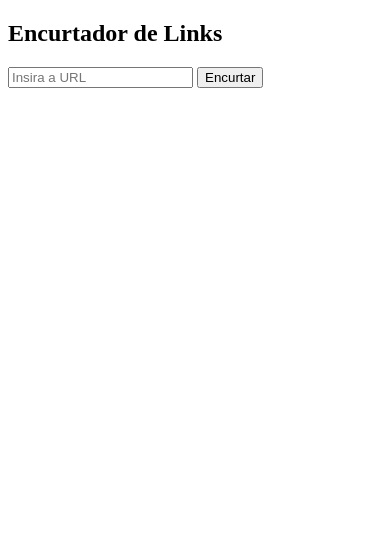
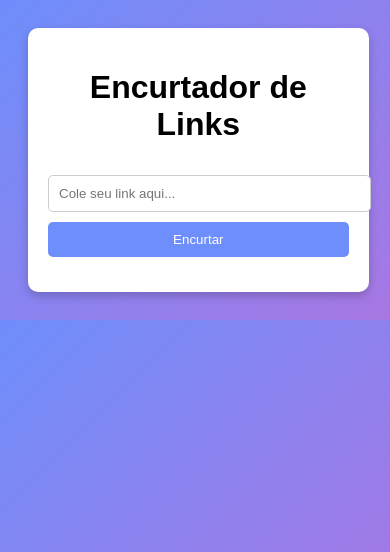
Before and after one commit to rmouradev/EncurtadorURL, a Flask app: page / in a window 390 px wide. Shown: the top 552 px of the page. Run offline with Flask 3, Linux system fonts and the light colour scheme.

Commit message:
Add files via upload

```diff
--- a/app.py
+++ b/app.py
@@ -1,45 +1,69 @@
-from flask import Flask, request, redirect, render_template
-from flask_sqlalchemy import SQLAlchemy
-import string, random
+from flask import Flask, request, jsonify, render_template, redirect
+import sqlite3
+import hashlib
 
 app = Flask(__name__)
-app.config['SQLALCHEMY_DATABASE_URI'] = 'sqlite:///urls.db'
-db = SQLAlchemy(app)
 
-class URL(db.Model):
-    id = db.Column(db.Integer, primary_key=True)
-    original_url = db.Column(db.String(500), nullable=False)
-    short_url = db.Column(db.String(10), unique=True, nullable=False)
+# Criar o banco de dados e a tabela se não existir
+def criar_tabela():
+    conexao = sqlite3.connect("database.db")
+    cursor = conexao.cursor()
+    cursor.execute('''CREATE TABLE IF NOT EXISTS links (
+                        id INTEGER PRIMARY KEY AUTOINCREMENT,
+                        url_original TEXT NOT NULL,
+                        url_encurtada TEXT NOT NULL)''')
+    conexao.commit()
+    conexao.close()
 
-def generate_short_url():
-    chars = string.ascii_letters + string.digits
-    return ''.join(random.choices(chars, k=6))
+criar_tabela()  # Garante que a tabela existe
 
-@app.route('/', methods=['GET', 'POST'])
+# Função para encurtar o link gerando um hash curto
+def gerar_encurtado(url):
+    hash_obj = hashlib.md5(url.encode())  # Gerando um hash MD5
+    return hash_obj.hexdigest()[:6]  # Pegando os primeiros 6 caracteres
+
+# Rota principal (renderiza o frontend)
+@app.route('/')
 def index():
-    if request.method == 'POST':
-        original_url = request.form['url']
-        short_url = generate_short_url()
+    return render_template("index.html")
 
-        while URL.query.filter_by(short_url=short_url).first():
-            short_url = generate_short_url()
+# API para encurtar link
+@app.route('/encurtar', methods=['POST'])
+def encurtar():
+    data = request.json
+    url_original = data.get("url")
 
-        new_url = URL(original_url=original_url, short_url=short_url)
-        db.session.add(new_url)
-        db.session.commit()
+    if not url_original:
+        return jsonify({"erro": "Nenhuma URL fornecida"}), 400
 
-        return f"URL encurtada: {request.host}/{short_url}"
+    url_encurtada = gerar_encurtado(url_original)
 
-    return render_template('index.html')
+    # Captura o domínio atual do site automaticamente
+    dominio_atual = request.host_url  # Exemplo: "https://meusite.com/"
+    link_final = f"{dominio_atual}{url_encurtada}"  # Cria o link encurtado correto
 
-@app.route('/<short_url>')
-def redirect_to_url(short_url):
-    url_entry = URL.query.filter_by(short_url=short_url).first()
-    if url_entry:
-        return redirect(url_entry.original_url)
-    return "URL não encontrada", 404
+    # Salvar no banco SQLite
+    conexao = sqlite3.connect("database.db")
+    cursor = conexao.cursor()
+    cursor.execute("INSERT INTO links (url_original, url_encurtada) VALUES (?, ?)", (url_original, link_final))
+    conexao.commit()
+    conexao.close()
+
+    return jsonify({"link_encurtado": link_final})
+
+# Redirecionamento ao acessar um link encurtado
+@app.route('/<codigo>')
+def redirecionar(codigo):
+    conexao = sqlite3.connect("database.db")
+    cursor = conexao.cursor()
+    cursor.execute("SELECT url_original FROM links WHERE url_encurtada LIKE ?", (f"%/{codigo}",))
+    resultado = cursor.fetchone()
+    conexao.close()
+
+    if resultado:
+        return redirect(resultado[0])  # Redireciona para o link original
+    else:
+        return "Link não encontrado", 404
 
 if __name__ == '__main__':
-    with app.app_context():
-        db.create_all()
-    app.run(debug=True)
+    app.run(host='0.0.0.0', port=5000, debug=True)
--- /dev/null
+++ b/static/script.js
@@ -0,0 +1,29 @@
+async function encurtarLink() {
+    let url = document.getElementById("url").value;
+
+    if (url.trim() === "") {
+        alert("Por favor, insira um link válido!");
+        return;
+    }
+
+    try {
+        let response = await fetch("/encurtar", {
+            method: "POST",
+            headers: { "Content-Type": "application/json" },
+            body: JSON.stringify({ url: url })
+        });
+
+        let data = await response.json();
+
+        if (response.ok) {
+            document.getElementById("resultado").innerHTML = `
+                🔗 Link encurtado: <a href="${data.link_encurtado}" target="_blank">${data.link_encurtado}</a>
+            `;
+        } else {
+            alert("Erro ao encurtar o link: " + data.erro);
+        }
+    } catch (error) {
+        console.error("Erro:", error);
+        alert("Ocorreu um erro ao conectar ao servidor.");
+    }
+}
--- /dev/null
+++ b/static/styles.css
@@ -0,0 +1,52 @@
+body {
+    font-family: Arial, sans-serif;
+    background: linear-gradient(135deg, #6e8efb, #a777e3);
+    color: white;
+    text-align: center;
+    padding: 20px;
+}
+
+.container {
+    max-width: 400px;
+    margin: auto;
+    background: white;
+    padding: 20px;
+    border-radius: 10px;
+    box-shadow: 0px 4px 10px rgba(0, 0, 0, 0.2);
+    color: black;
+}
+
+input {
+    width: 100%;
+    padding: 10px;
+    margin: 10px 0;
+    border: 1px solid #ccc;
+    border-radius: 5px;
+}
+
+button {
+    background: #6e8efb;
+    color: white;
+    padding: 10px;
+    border: none;
+    cursor: pointer;
+    width: 100%;
+    border-radius: 5px;
+}
+
+button:hover {
+    background: #5a75e8;
+}
+
+#resultado {
+    margin-top: 15px;
+    font-weight: bold;
+    word-wrap: break-word;
+}
+
+/* Responsividade */
+@media (max-width: 600px) {
+    .container {
+        width: 90%;
+    }
+}
--- a/templates/index.html
+++ b/templates/index.html
@@ -2,14 +2,19 @@
 <html lang="pt">
 <head>
     <meta charset="UTF-8">
-    <title>Encurtador de URL</title>
+    <meta name="viewport" content="width=device-width, initial-scale=1.0">
+    <title>Encurtador de Links</title>
+    <link rel="stylesheet" href="{{ url_for('static', filename='styles.css') }}">
     <meta name="google-adsense-account" content="ca-pub-1340887509407513">
 </head>
 <body>
-    <h2>Encurtador de Links</h2>
-    <form method="POST">
-        <input type="url" name="url" required placeholder="Insira a URL">
-        <button type="submit">Encurtar</button>
-    </form>
+    <div class="container">
+        <h1>Encurtador de Links</h1>
+        <input type="text" id="url" placeholder="Cole seu link aqui...">
+        <button onclick="encurtarLink()">Encurtar</button>
+        <div id="resultado"></div>
+    </div>
+
+    <script src="{{ url_for('static', filename='script.js') }}"></script>
 </body>
 </html>
```
Also changed, not shown: instance/urls.db (added).
